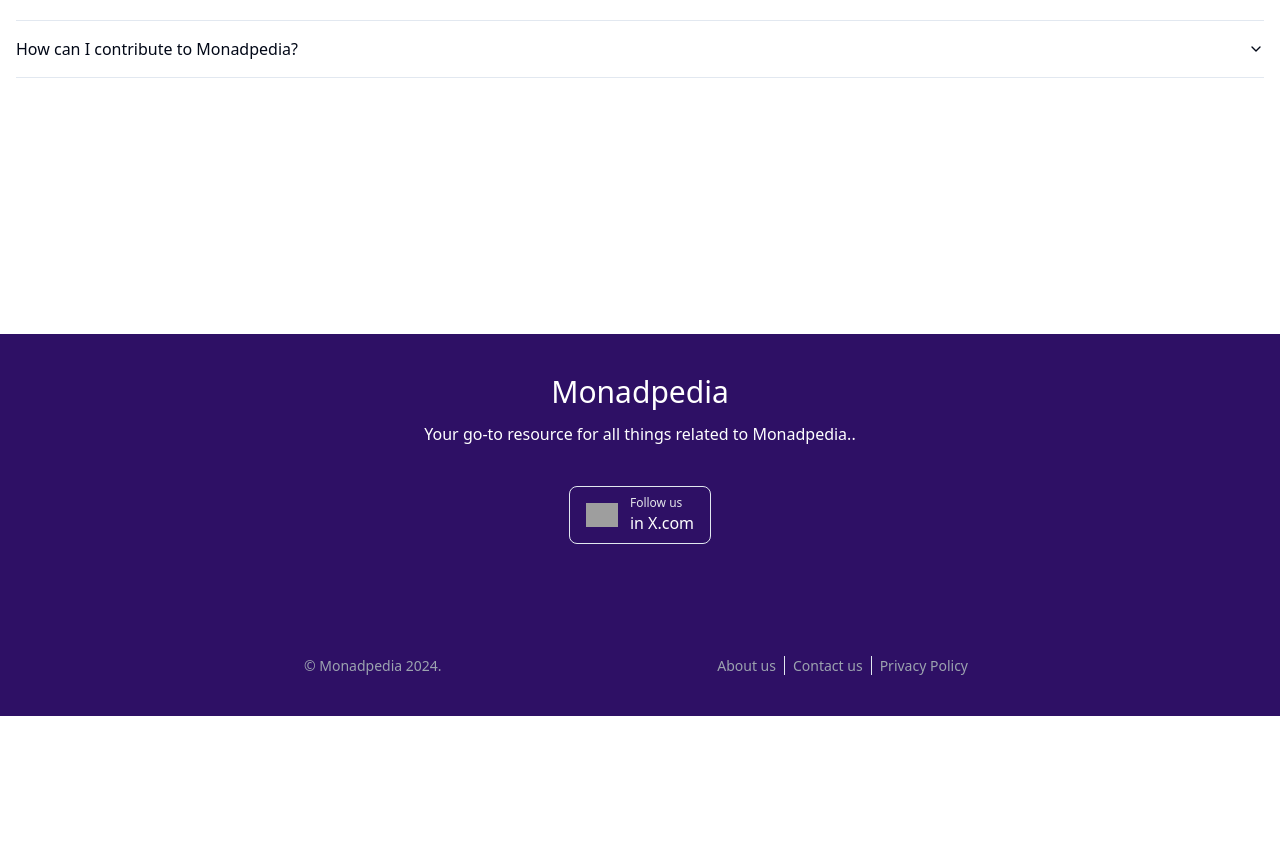
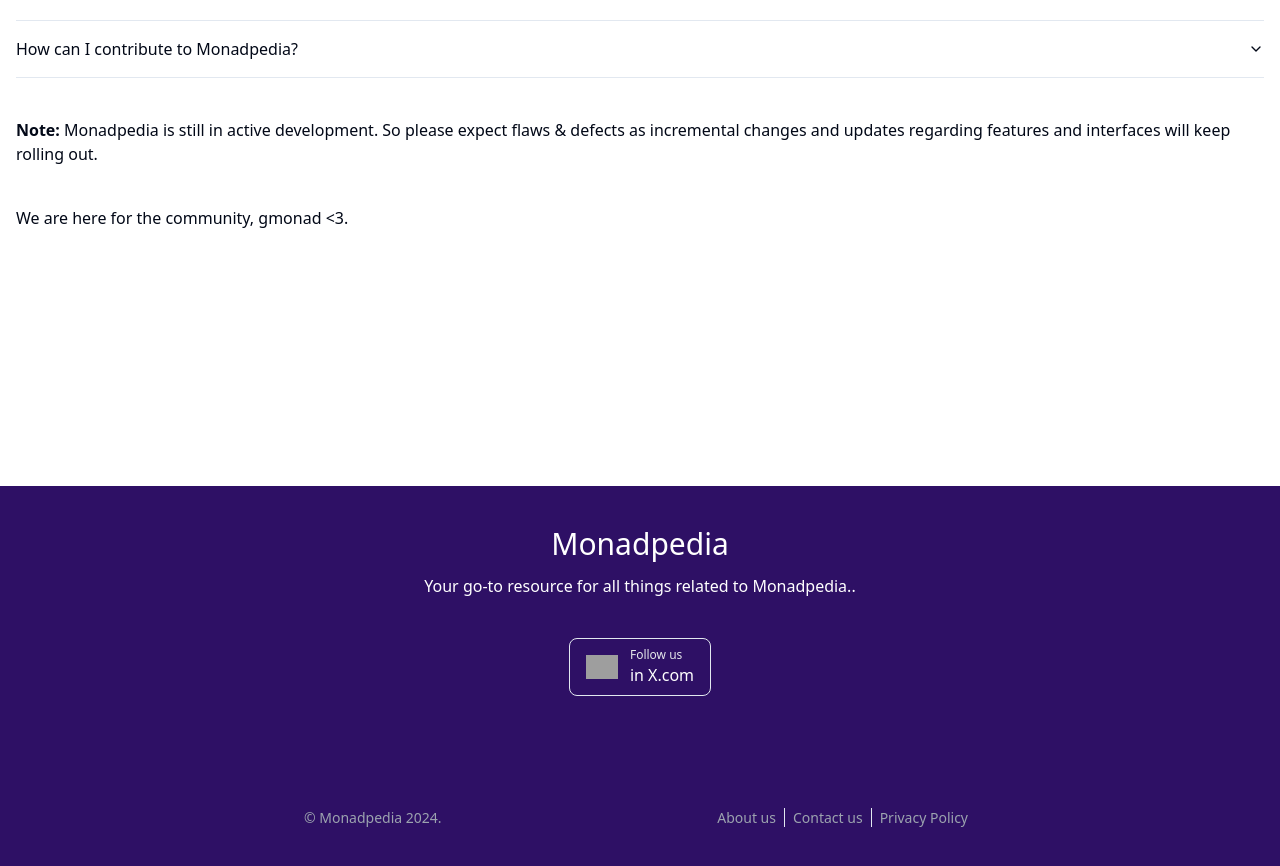
Before and after one commit to imfery/INDONADS-WIKI-FE, a Next.js app: page /about in a window 1280 px wide. Shown: the part 1007-1873 px from the top of the page. Before the commit the page ends 1723 px from the top, so only its background shows below. Built offline with nearby package versions, Linux system fonts and the light colour scheme; grey boxes are pictures that could not be loaded.

Commit message:
add note in about

```diff
--- a/src/app/about/page.tsx
+++ b/src/app/about/page.tsx
@@ -102,6 +102,15 @@ export default function AboutPage() {
                                 </AccordionContent>
                             </AccordionItem>
                         </Accordion>
+                        <p className='mb-4 mt-10'>
+                            <strong>Note:</strong> Monadpedia is still in active
+                            development. So please expect flaws & defects as
+                            incremental changes and updates regarding features
+                            and interfaces will keep rolling out.
+                        </p>
+                        <p className='mb-4 mt-10'>
+                            We are here for the community, gmonad {'<3'}.
+                        </p>
                     </div>
                 </section>
                 <Footer />
```
